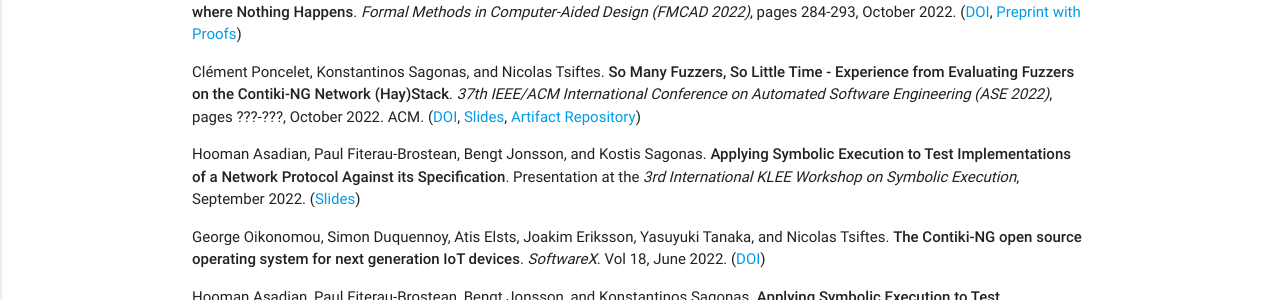
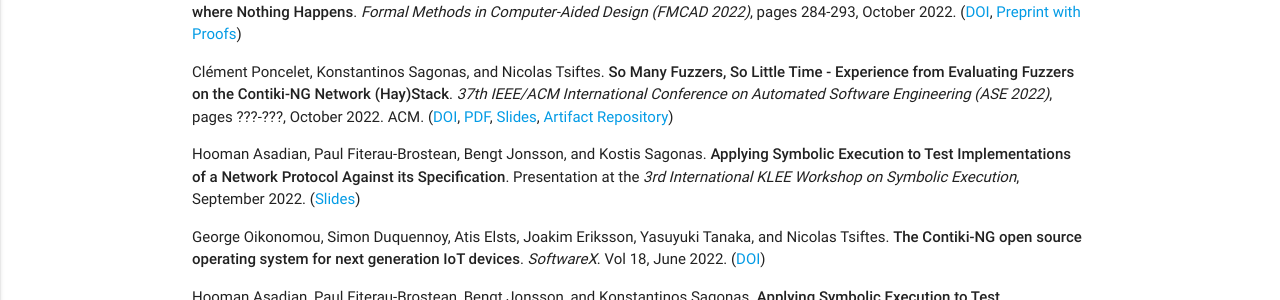
Before and after one commit to assist-project/assist-project.github.io, a Jekyll site: the page built from 03-publications.md, in a window 1280 px wide and 900 px high. Shown: the part 401-701 px from the top of the window. Built offline with Jekyll 4.4.1, drawn with Linux system fonts in a browser that asks for light colours.

Commit message:
Add ASE'2022 paper's PDF

```diff
--- a/03-publications.md
+++ b/03-publications.md
@@ -12,7 +12,7 @@ permalink: /publications/
 
 - Bengt Jonsson, Magnus Lång, and Konstantinos Sagonas. **Awaiting for Godot: Stateless Model Checking that Avoids Executions where Nothing Happens**. _Formal Methods in Computer-Aided Design (FMCAD 2022)_, pages 284-293, October 2022. ([DOI](https://doi.org/10.34727/2021/isbn.978-3-85448-053-2_35), [Preprint with Proofs](http://arxiv.org/abs/2208.09259))
 
-- Clément Poncelet, Konstantinos Sagonas, and Nicolas Tsiftes. **So Many Fuzzers, So Little Time - Experience from Evaluating Fuzzers on the Contiki-NG Network (Hay)Stack**. _37th IEEE/ACM International Conference on Automated Software Engineering (ASE 2022)_, pages ???-???, October 2022. ACM. ([DOI](https://doi.org/10.1145/3551349.3556946), [Slides](files/So-Many-Slides@ASE-22.pdf), [Artifact Repository][So-Many-Fuzzers-Artifact])
+- Clément Poncelet, Konstantinos Sagonas, and Nicolas Tsiftes. **So Many Fuzzers, So Little Time - Experience from Evaluating Fuzzers on the Contiki-NG Network (Hay)Stack**. _37th IEEE/ACM International Conference on Automated Software Engineering (ASE 2022)_, pages ???-???, October 2022. ACM. ([DOI](https://doi.org/10.1145/3551349.3556946), [PDF](papers/So-Many-Fuzzers@ASE-22.pdf), [Slides](files/So-Many-Slides@ASE-22.pdf), [Artifact Repository][So-Many-Fuzzers-Artifact])
 
   [So-Many-Fuzzers-Artifact]: https://github.com/assist-project/so-many-fuzzers-artifact
 
```
Also changed, not shown: 1 other file.
